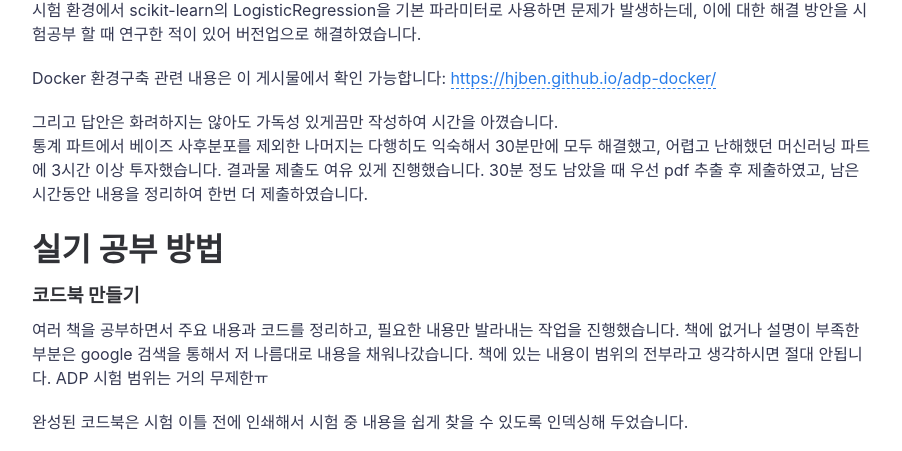
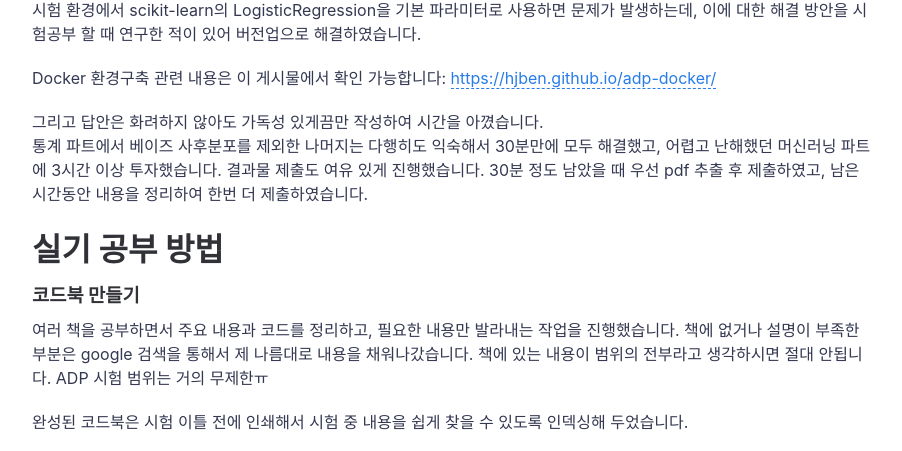
Before and after one commit to hjben/hjben.github.io, a Jekyll site: the page built from _posts/2023-11-25-adp-retro.md, in a window 1280 px wide and 900 px high, scrolled down 2908 px. Shown: the part 148-599 px from the top of the window, without its empty margins (188-1090 px from the left). Built offline with Jekyll 4.4.1, drawn with Linux system fonts in a browser that asks for light colours; nearby versions of some CDN libraries; comment, search, counter and statistics services are not loaded.

Commit message:
Update 2023-11-25-adp-retro.md

```diff
--- a/_posts/2023-11-25-adp-retro.md
+++ b/_posts/2023-11-25-adp-retro.md
@@ -59,14 +59,14 @@ Windows 키 배열에 적응할 때까지 오타를 냈고, notebook 셀 이동
 
 Docker 환경구축 관련 내용은 이 게시물에서 확인 가능합니다: [https://hjben.github.io/adp-docker/](https://hjben.github.io/adp-docker/)
 
-그리고 답안은 화려하지는 않아도 가독성 있게끔만 작성하여 시간을 아꼈습니다. <br>
+그리고 답안은 화려하지 않아도 가독성 있게끔만 작성하여 시간을 아꼈습니다. <br>
 통계 파트에서 베이즈 사후분포를 제외한 나머지는 다행히도 익숙해서 30분만에 모두 해결했고, 어렵고 난해했던 머신러닝 파트에 3시간 이상 투자했습니다.
 결과물 제출도 여유 있게 진행했습니다. 30분 정도 남았을 때 우선 pdf 추출 후 제출하였고, 남은 시간동안 내용을 정리하여 한번 더 제출하였습니다.
 
 # 실기 공부 방법
 ### 코드북 만들기
 여러 책을 공부하면서 주요 내용과 코드를 정리하고, 필요한 내용만 발라내는 작업을 진행했습니다.
-책에 없거나 설명이 부족한 부분은 google 검색을 통해서 저 나름대로 내용을 채워나갔습니다.
+책에 없거나 설명이 부족한 부분은 google 검색을 통해서 제 나름대로 내용을 채워나갔습니다.
 책에 있는 내용이 범위의 전부라고 생각하시면 절대 안됩니다. ADP 시험 범위는 거의 무제한ㅠ
 
 완성된 코드북은 시험 이틀 전에 인쇄해서 시험 중 내용을 쉽게 찾을 수 있도록 인덱싱해 두었습니다.
```
